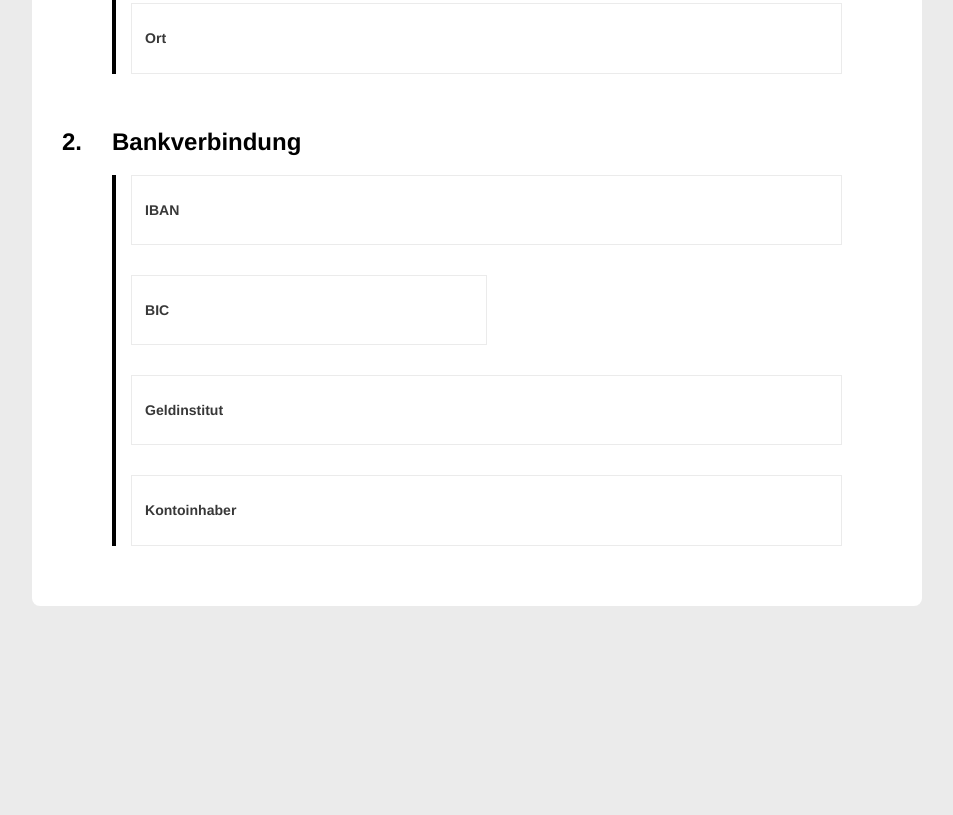
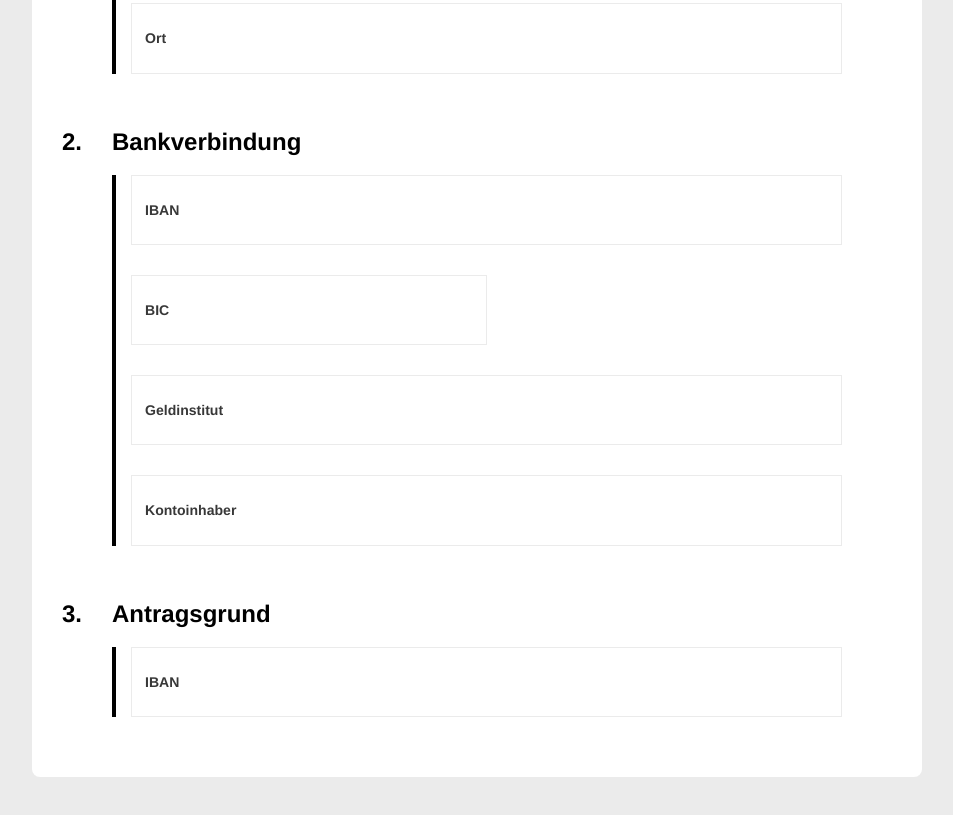
Before and after one commit to janospower/Formulare, a plain HTML site: page index.html in a window 1280 px wide. Shown: the part 877-1692 px from the top of the page, without its empty margins (163-1116 px from the left). Before the commit the page ends 1523 px from the top, so only its background shows below. Drawn offline with Linux system fonts and the light colour scheme; a web font is replaced by a local one.

Commit message:
third part

```diff
--- a/css/_variables.scss
+++ b/css/_variables.scss
@@ -6,7 +6,7 @@ $medium-grey: #AFAFAF;
 $darkish-grey: #646464;
 $dark-grey: #383838;
 $black: black;
-$warning: red;
+$warning: #BA4100;
 
 $padding-xs: 4px;
 $padding-s: 8px;
--- a/index.html
+++ b/index.html
@@ -228,6 +228,31 @@
 
 
 
+			<div class="content">
+				<h2>3.</h2>
+				<div class="form">
+					<h2>Antragsgrund</h2>
+					<section>
+
+						<span class="input input--juro">
+							<input
+								class="input__field input__field--juro"
+								type="text"
+								id="IBAN"
+								placeholder="DE12 1234 1234 12"
+								style="text-transform:uppercase"
+							/>
+							<label class="input__label input__label--juro" for="IBAN">
+								<span class="input__label-content input__label-content--juro">IBAN</span>
+							</label>
+						</span>
+
+					</section>
+				</div>
+			</div>
+
+
+
 
 		</div><!-- /container -->
 		<script src="js/classie.js" type="text/javascript"></script>
```
Also changed, not shown: css/forms.min.css.
